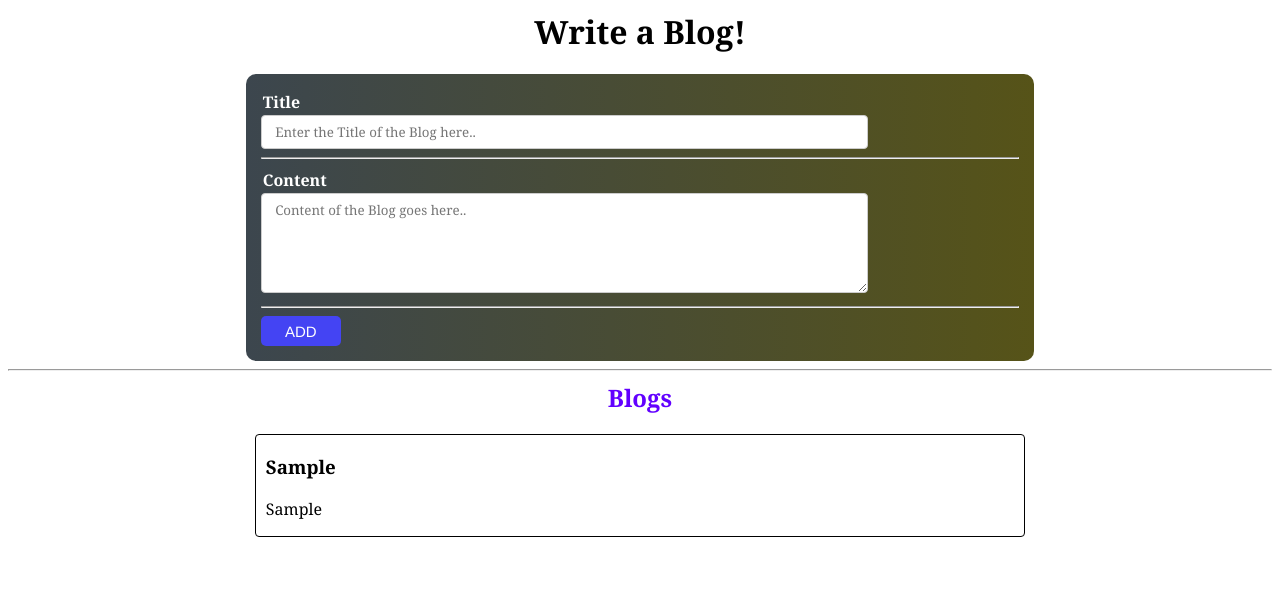
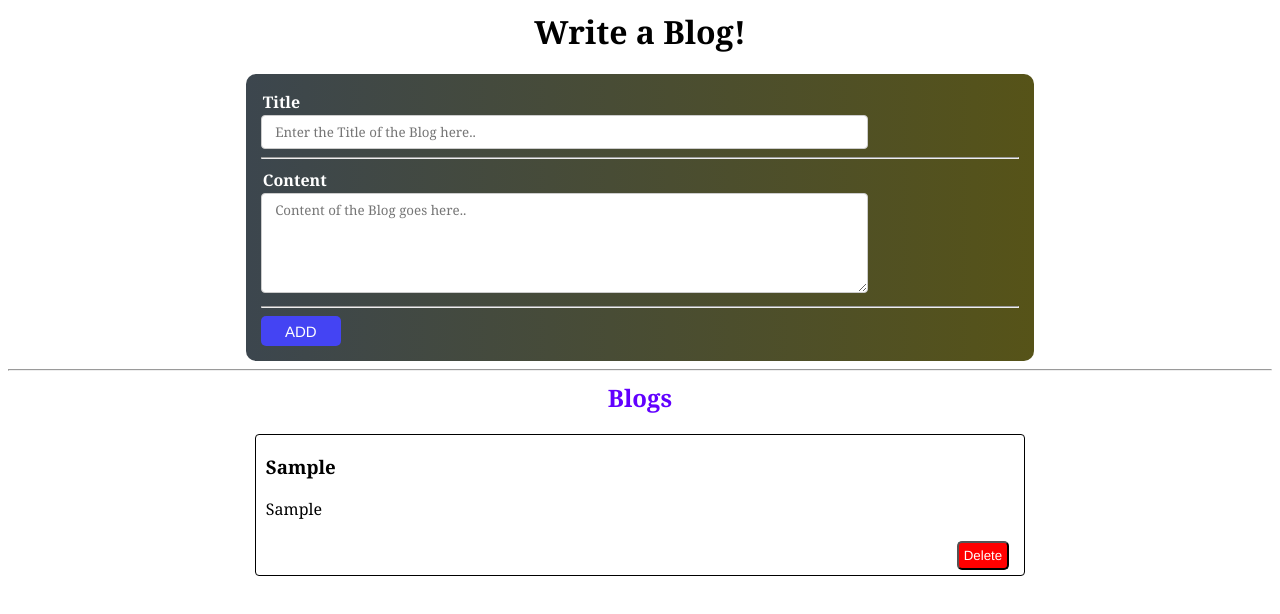
Before and after one commit to ajit3643/React-Notes, a React (Create React App) app in the folder Blogging App/Blogging App/: page / in a window 1280 px wide. Both pictures are taken after typing "Sample", "Sample" into the empty fields and a click on the button "ADD". Shown: the top 614 px of the page. Built offline with nearby package versions, Linux system fonts and the light colour scheme; the HTML template or start-up script is replaced by a standard one.

Commit message:
add remove blog functionality

```diff
--- a/Blogging App/Blogging App/src/Components/Blog.js
+++ b/Blogging App/Blogging App/src/Components/Blog.js
@@ -17,6 +17,10 @@ export default function Blog() {
     console.log(blogs);
   }
 
+  //Function to remove the blog from the list
+  function removeBlog(index) {
+    setBlogs(blogs.filter((blog, i) => i !== index));
+  }
   return (
     <>
       {/* Heading of the page */}
@@ -66,6 +70,11 @@ export default function Blog() {
         <div className="blog" key={index}>
           <h3>{blog.title}</h3>
           <p>{blog.content}</p>
+          <div className="blog-btn">
+            <button className="remove" onClick={() => removeBlog(index)}>
+              Delete
+            </button>
+          </div>
         </div>
       ))}
     </>
--- a/Blogging App/Blogging App/src/index.css
+++ b/Blogging App/Blogging App/src/index.css
@@ -78,8 +78,17 @@ h1 {
 }
 
 .remove {
+  background-color: rgb(255, 0, 0);
+  width: fit-content;
+  color: white;
+  cursor: pointer;
+  border-radius: 5px;
+  padding: 5px;
+  margin: 5px;
+  font-family: "Franklin Gothic Medium", "Arial Narrow", Arial, sans-serif;
+}
+.remove:hover {
   background-color: rgb(230, 83, 83);
-  width: fit-content;
 }
 
 .blog-btn {
```
